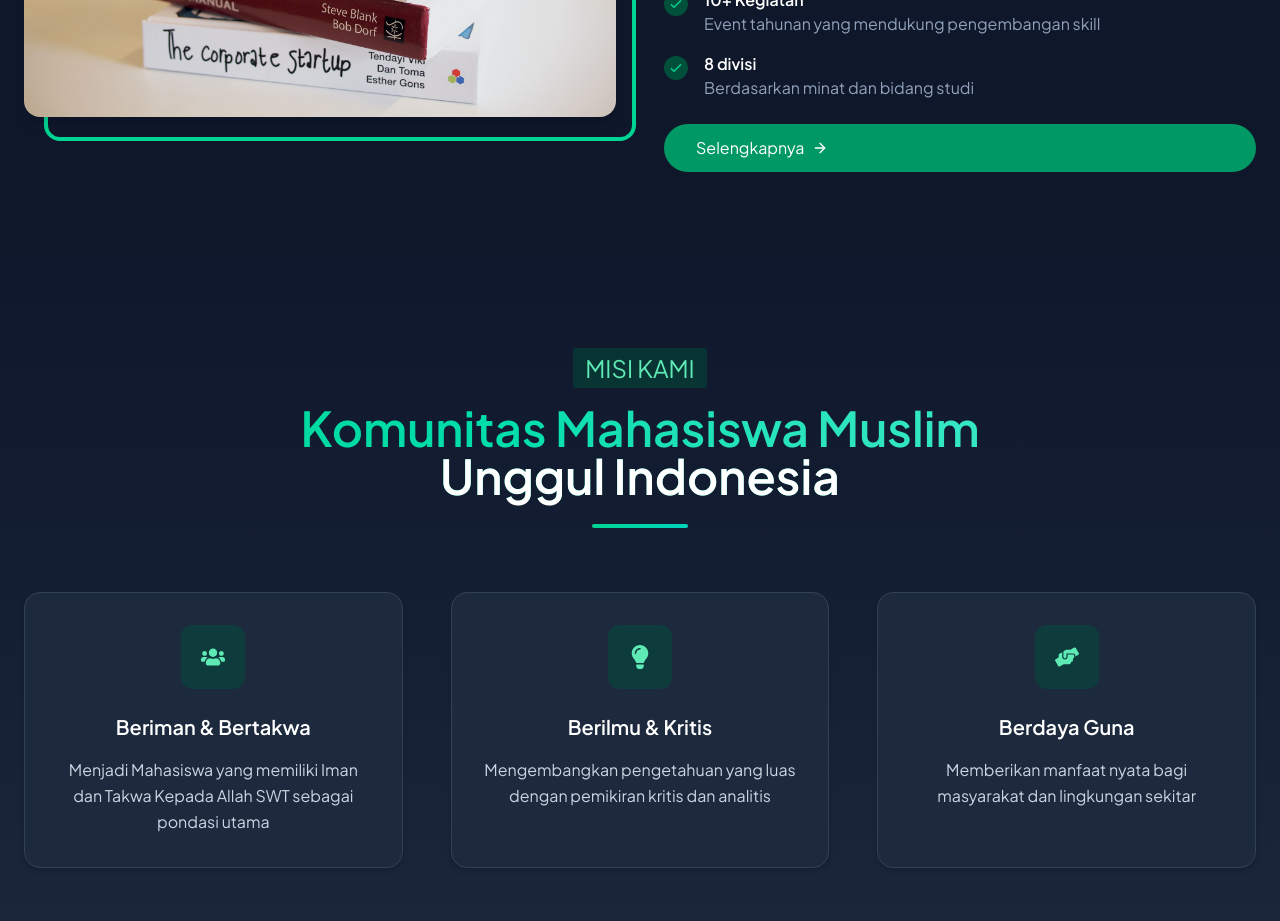
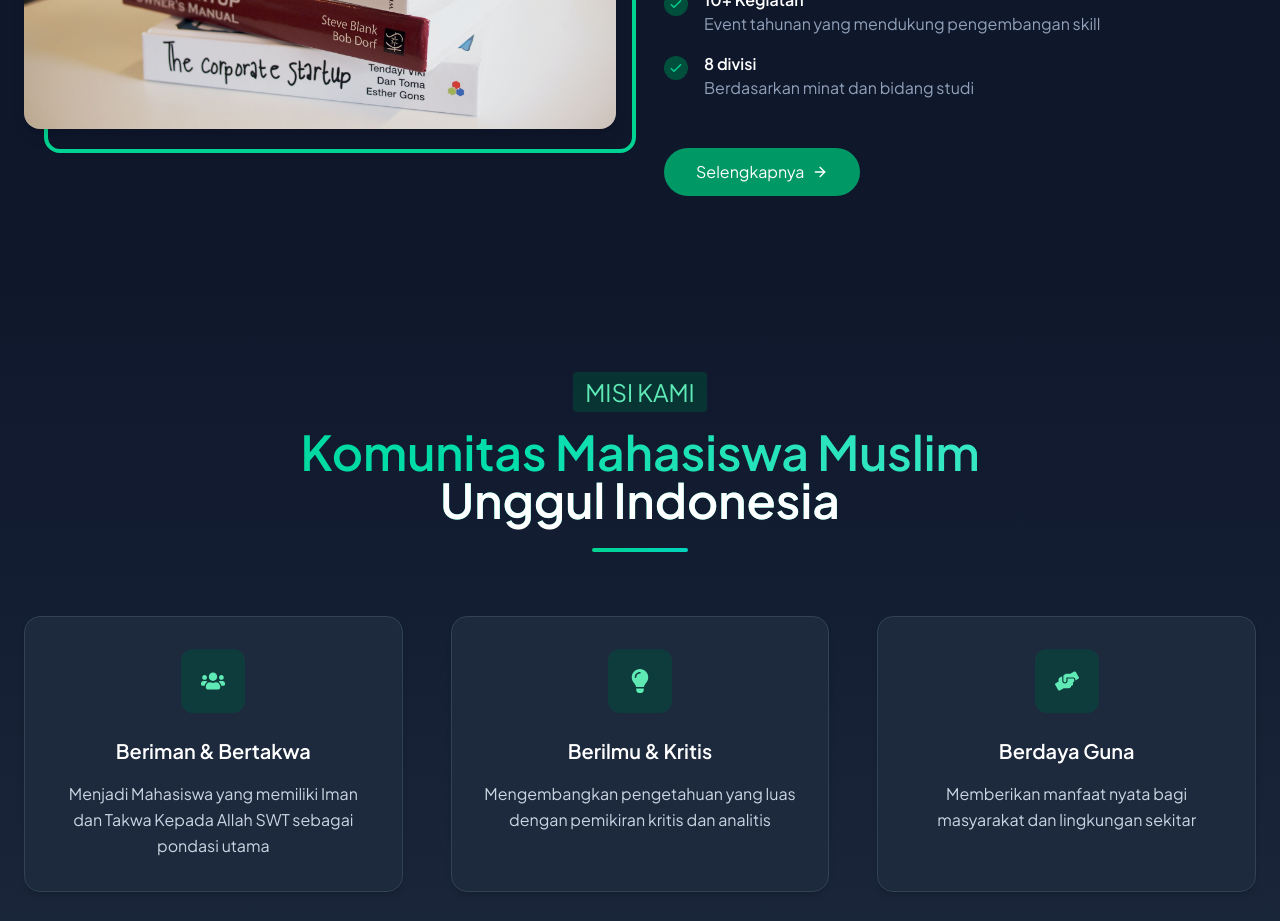
Before and after one commit to mgs28-mh/mgs, a Next.js app: page / in a window 1280 px wide. Shown: the part 1200-2121 px from the top of the page. Built offline with nearby package versions, Linux system fonts and the light colour scheme; no server answers.

Commit message:
mgs: don't full

```diff
--- a/components/about.tsx
+++ b/components/about.tsx
@@ -1,12 +1,15 @@
 "use client";
 import { motion } from "framer-motion";
 import Image from "next/image";
-import Link from 'next/link';
+import Link from "next/link";
 import { FiArrowRight } from "react-icons/fi";
 
 export default function About() {
   return (
-    <section id="about" className="py-20 bg-white dark:bg-slate-900 overflow-x-hidden">
+    <section
+      id="about"
+      className="py-20 bg-white dark:bg-slate-900 overflow-x-hidden"
+    >
       <div className="container mx-auto px-6">
         <div className="flex flex-col md:flex-row gap-12 items-center">
           {/* Image Column */}
@@ -42,8 +45,8 @@ export default function About() {
             </h3>
 
             <p className="text-lg text-slate-600 dark:text-slate-300">
-            KAMMUI menjadi wadah bagi mahasiswa untuk kolaboratif,
-            progresif, produktivitas tinggi, serta bermanfaat bagi masyarakat.
+              KAMMUI menjadi wadah bagi mahasiswa untuk kolaboratif, progresif,
+              produktivitas tinggi, serta bermanfaat bagi masyarakat.
             </p>
 
             <div className="space-y-4">
@@ -92,8 +95,8 @@ export default function About() {
             </div>
 
             <Link
-            href="/about"
-              className="mt-6 px-8 py-3 bg-emerald-600 hover:bg-emerald-700 text-white rounded-full flex items-center gap-2 transition"
+              href="/about"
+              className="mt-6 px-8 py-3 bg-emerald-600 hover:bg-emerald-700 text-white rounded-full inline-flex items-center gap-2 transition"
             >
               Selengkapnya <FiArrowRight />
             </Link>
```
